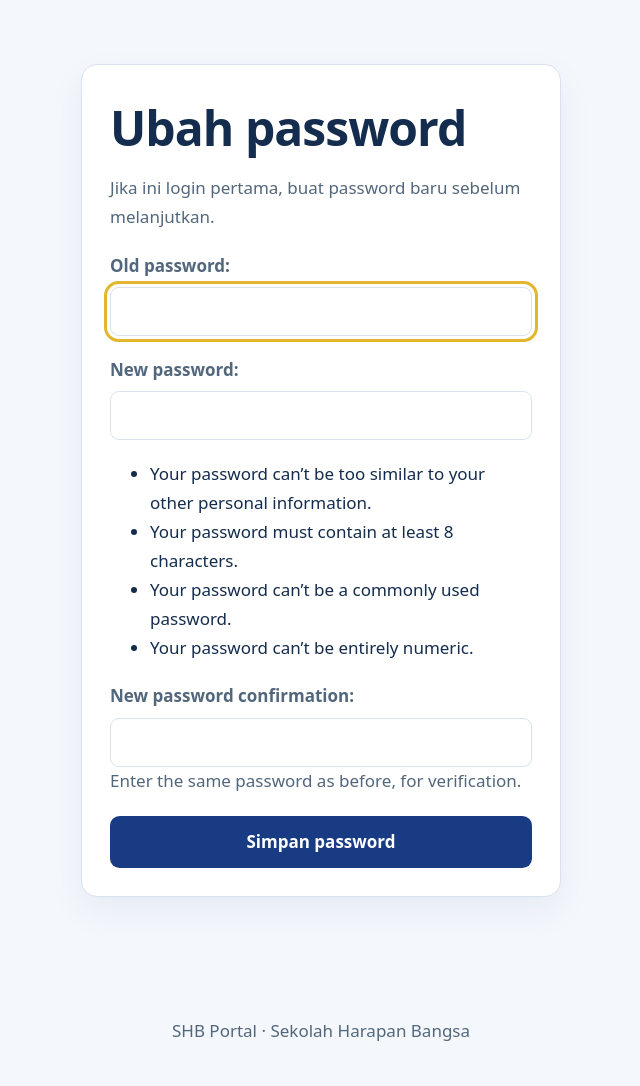
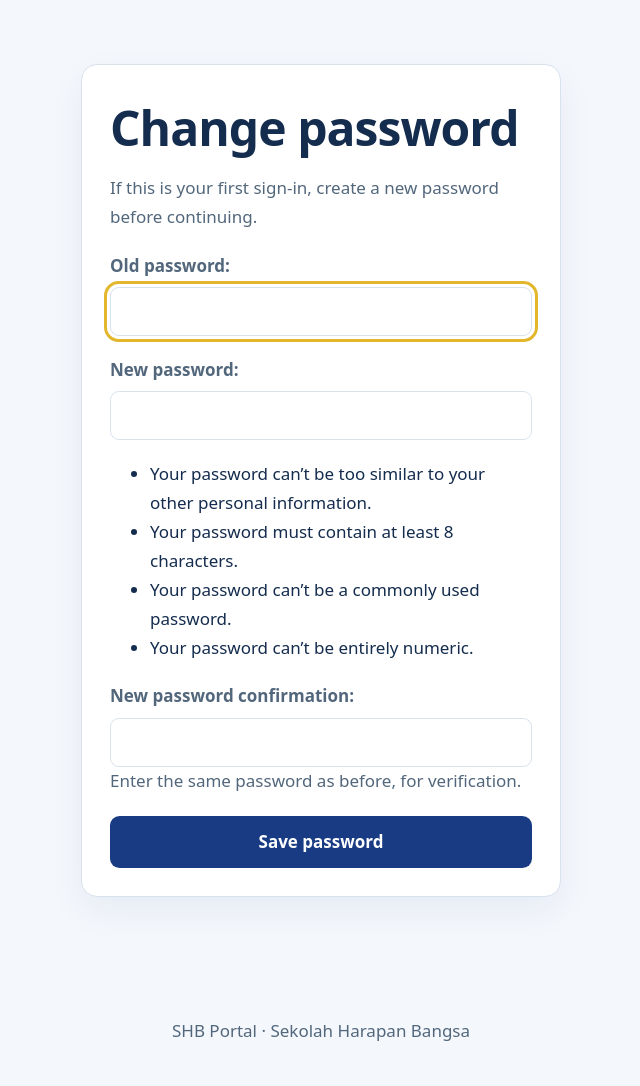
Before and after one commit to sugeng-riyanto/SHB-Portal, a Django app: page /accounts/password/ in a window 1280 px wide. Shown: the part 149-1235 px from the top of the page, without its empty margins (319-959 px from the left). Run offline with Django 5.2, Linux system fonts and the light colour scheme; the visitor is signed in with stand-in values (Sample User, id 1).

Commit message:
Add initial three-language interface: portal/templates/portal/change_password.html

```diff
--- a/portal/templates/portal/change_password.html
+++ b/portal/templates/portal/change_password.html
@@ -1 +1 @@
-{% extends 'portal/base.html' %}{% block content %}<section class="card auth-card"><h1>Ubah password</h1><p>Jika ini login pertama, buat password baru sebelum melanjutkan.</p><form method="post" class="auth-form">{% csrf_token %}{{ form.as_p }}<button class="button">Simpan password</button></form></section>{% endblock %}
+{% extends 'portal/base.html' %}{% load shb_i18n %}{% block content %}<section class="card auth-card"><h1>{% tr 'Ubah password' %}</h1><p>{% tr 'Jika ini login pertama, buat password baru sebelum melanjutkan.' %}</p><form method="post" class="auth-form">{% csrf_token %}{{ form.as_p }}<button class="button">{% tr 'Simpan password' %}</button></form></section>{% endblock %}
```
